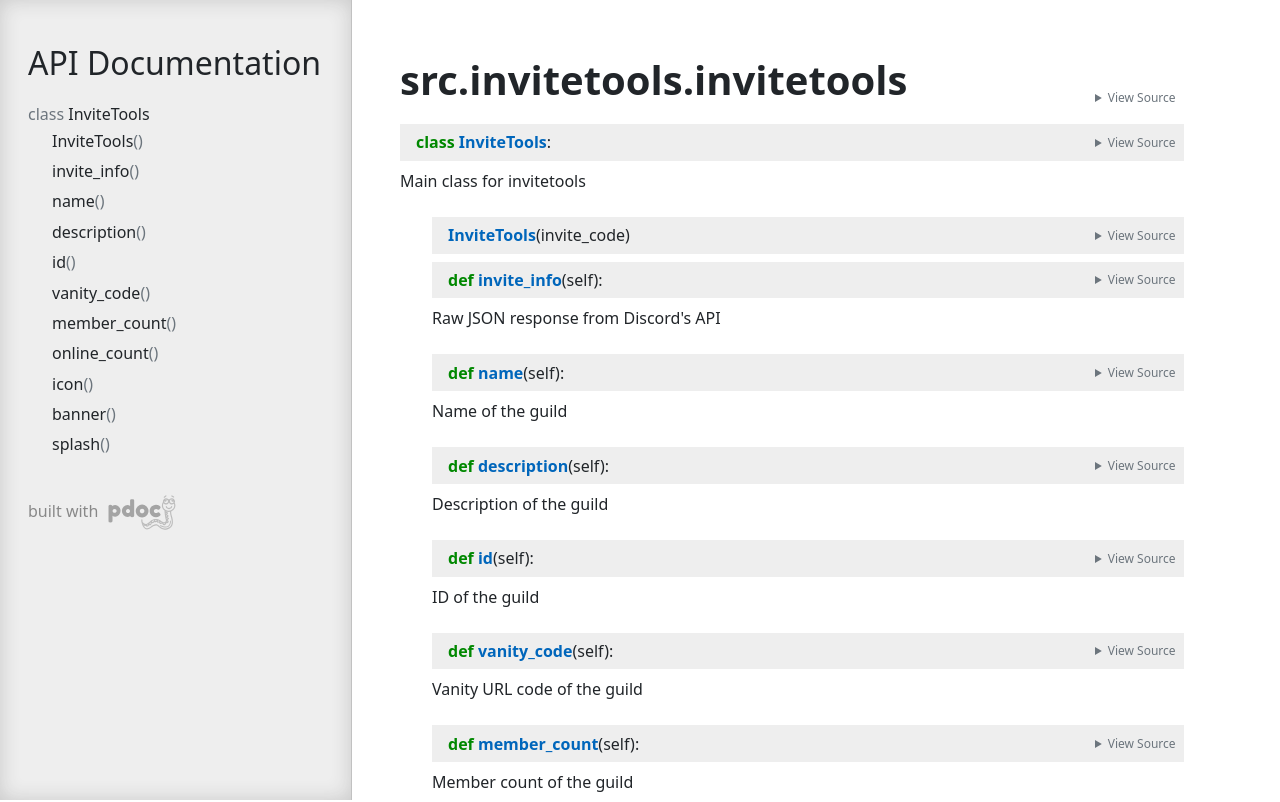
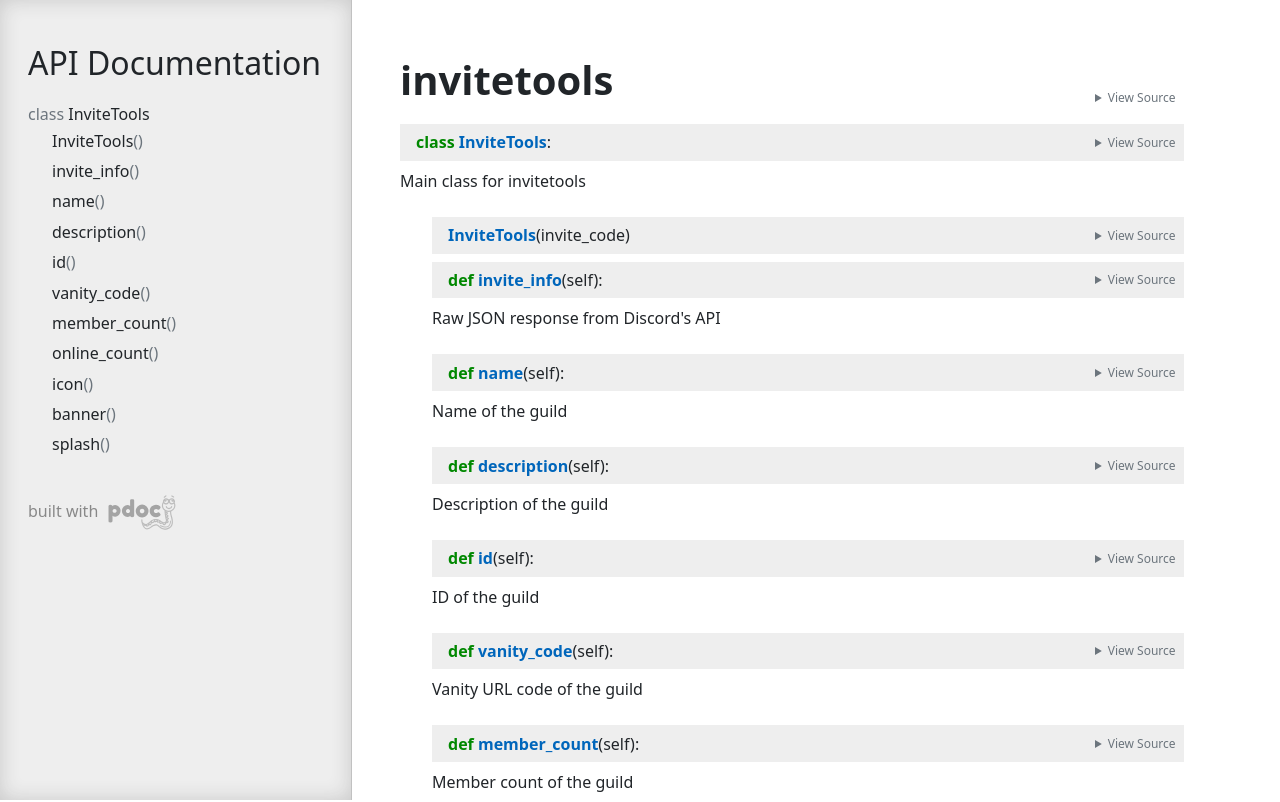
Before and after one commit to onyxcode/invitetools, a plain HTML site: page docs/index.html in a window 1280 px wide. Shown: the top 802 px of the page. Drawn offline with Linux system fonts and the light colour scheme.

Commit message:
Update index.html

```diff
--- a/docs/index.html
+++ b/docs/index.html
@@ -77,7 +77,7 @@
     <main class="pdoc">
             <section>
                     <h1 class="modulename">
-src<wbr>.invitetools<wbr>.invitetools    </h1>
+invitetools</h1>
 
 
                         <details>
```
